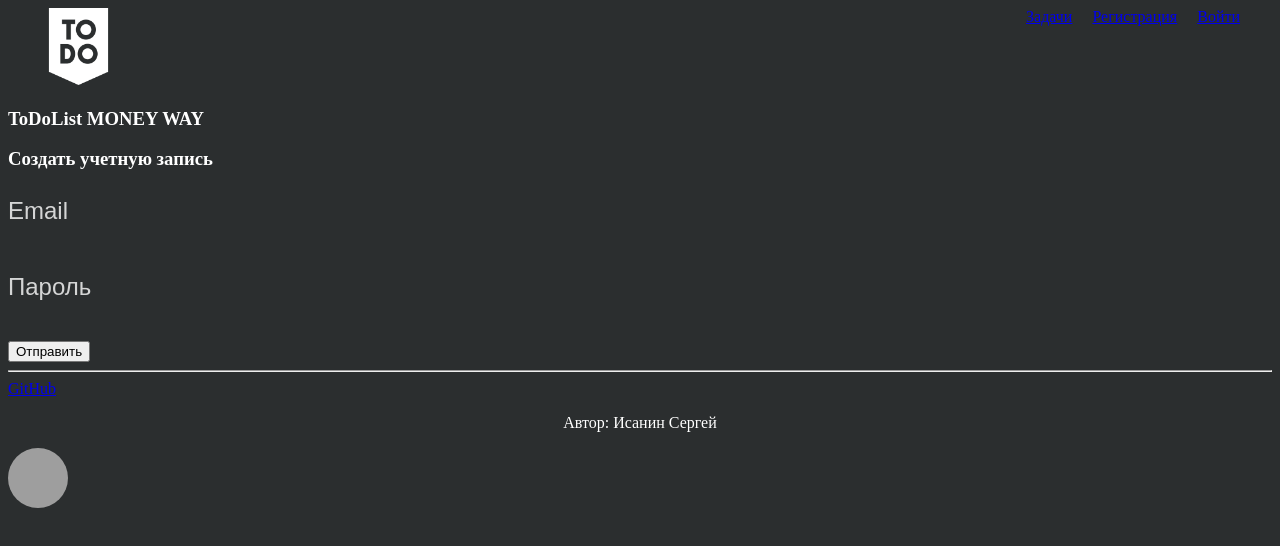
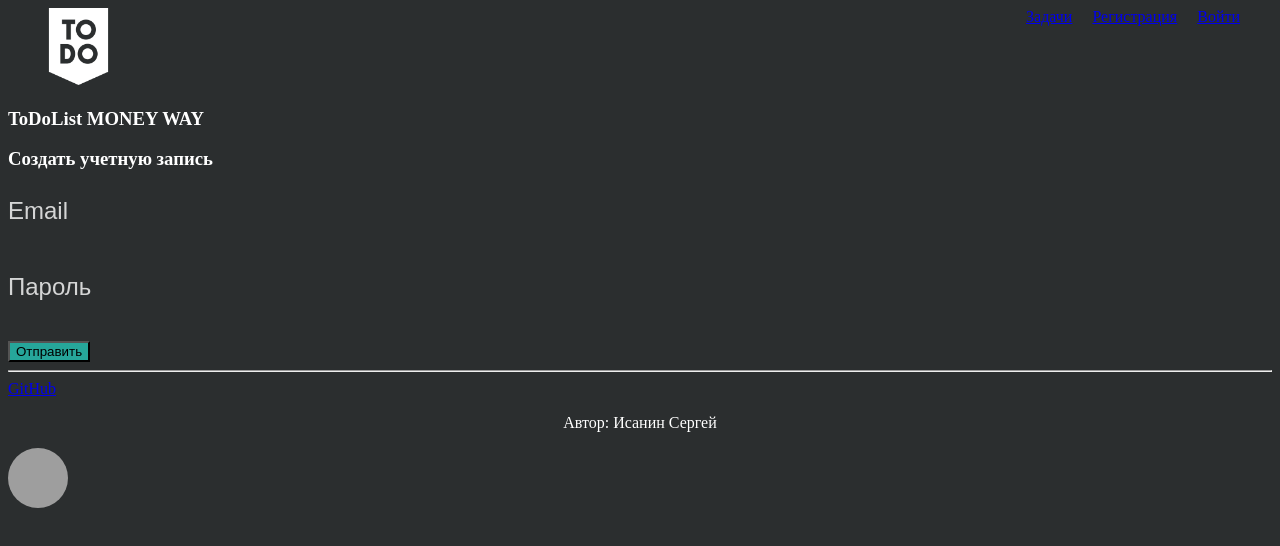
Before and after one commit to i5anin/ToDoList-vue.js, a Vue app: page /register in a window 1280 px wide. Shown: the top 546 px of the page. Built offline with nearby package versions, Linux system fonts and the light colour scheme; grey boxes are pictures that could not be loaded.

Commit message:
style.css

```diff
--- a/src/components/Todo-Filter-Output.vue
+++ b/src/components/Todo-Filter-Output.vue
@@ -53,7 +53,7 @@ export default {
           this.todos = json;
           this.loading = false;
           //исскуственная задержка сервера:
-        }, 1555);
+        }, 555);
       });
   },
   methods: {
--- a/src/style.css
+++ b/src/style.css
@@ -18,10 +18,18 @@ select:focus {
 .btn-floating{
     color: white;
 }
+/* расположение текста в кнопке */
+.waves-effect {
+    overflow: visible;
+}
+.btn {
+    background-color: #26a69a;
+}
+/*цвет теста внутри*/
+input{
+    color: #ffffff !important;
+}
 
-input{
-    color: white !important;
-}
 /* Отладка */
 /* Отладка */
 /*div {*/
```
